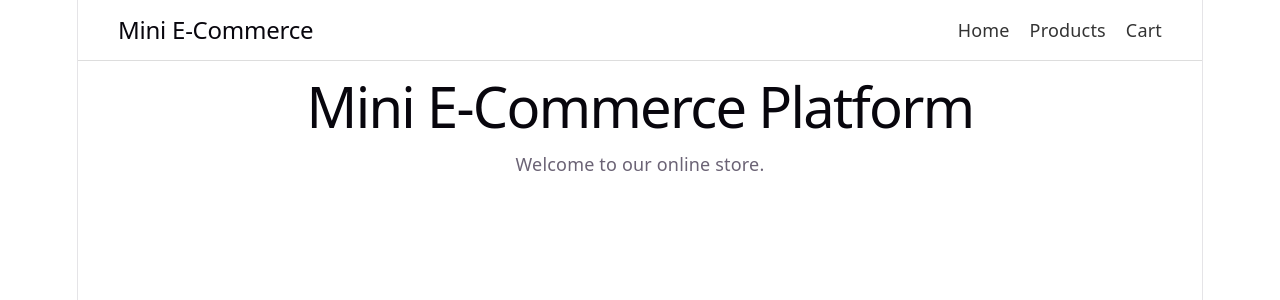
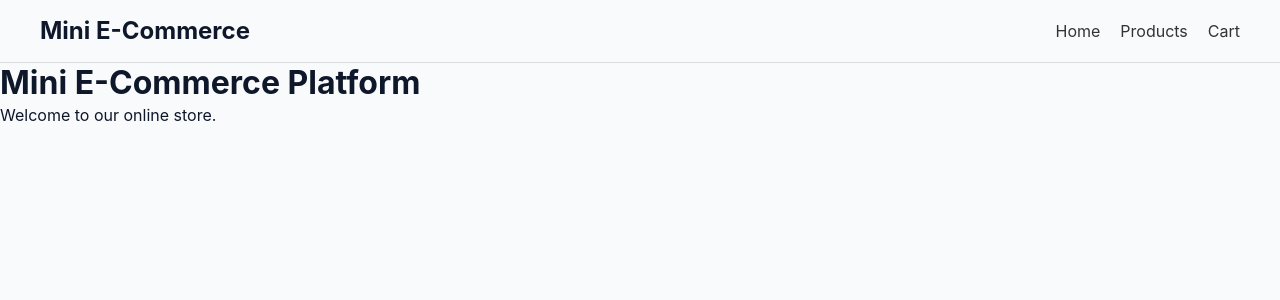
Before and after one commit to ibrahimshair/mini-ecommerce-platform, a React app in the folder frontend/: page / in a window 1280 px wide. Shown: the top 300 px of the page. Built offline with nearby package versions, Linux system fonts and the light colour scheme; the HTML template or start-up script is replaced by a standard one.

Commit message:
style(frontend): establish modern design system and css design tokens

```diff
--- a/frontend/src/index.css
+++ b/frontend/src/index.css
@@ -1,111 +1,181 @@
 :root {
-  --text: #6b6375;
-  --text-h: #08060d;
-  --bg: #fff;
-  --border: #e5e4e7;
-  --code-bg: #f4f3ec;
-  --accent: #aa3bff;
-  --accent-bg: rgba(170, 59, 255, 0.1);
-  --accent-border: rgba(170, 59, 255, 0.5);
-  --social-bg: rgba(244, 243, 236, 0.5);
-  --shadow:
-    rgba(0, 0, 0, 0.1) 0 10px 15px -3px, rgba(0, 0, 0, 0.05) 0 4px 6px -2px;
+  /* Color Palette */
+  --primary: #4f46e5;
+  --primary-hover: #4338ca;
+  --primary-light: #eef2ff;
+  --primary-dark: #3730a3;
+  --secondary: #0ea5e9;
+  --accent: #f59e0b;
+  --success: #10b981;
+  --danger: #ef4444;
 
-  --sans: system-ui, 'Segoe UI', Roboto, sans-serif;
-  --heading: system-ui, 'Segoe UI', Roboto, sans-serif;
-  --mono: ui-monospace, Consolas, monospace;
+  /* Neutral Colors */
+  --bg-main: #f8fafc;
+  --bg-surface: #ffffff;
+  --bg-subtle: #f1f5f9;
+  --border-color: #e2e8f0;
+  --border-focus: #818cf8;
 
-  font: 18px/145% var(--sans);
-  letter-spacing: 0.18px;
-  color-scheme: light dark;
-  color: var(--text);
-  background: var(--bg);
-  font-synthesis: none;
-  text-rendering: optimizeLegibility;
-  -webkit-font-smoothing: antialiased;
-  -moz-osx-font-smoothing: grayscale;
+  /* Typography Colors */
+  --text-primary: #0f172a;
+  --text-secondary: #475569;
+  --text-muted: #94a3b8;
+  --text-inverse: #ffffff;
 
-  @media (max-width: 1024px) {
-    font-size: 16px;
-  }
+  /* Shadows */
+  --shadow-sm: 0 1px 2px 0 rgb(0 0 0 / 0.05);
+  --shadow-md: 0 4px 6px -1px rgb(0 0 0 / 0.1), 0 2px 4px -2px rgb(0 0 0 / 0.1);
+  --shadow-lg: 0 10px 15px -3px rgb(0 0 0 / 0.1), 0 4px 6px -4px rgb(0 0 0 / 0.1);
+  --shadow-hover: 0 20px 25px -5px rgb(0 0 0 / 0.1), 0 8px 10px -6px rgb(0 0 0 / 0.1);
+
+  /* Radius & Transitions */
+  --radius-sm: 6px;
+  --radius-md: 10px;
+  --radius-lg: 16px;
+  --radius-full: 9999px;
+  --transition: all 0.2s cubic-bezier(0.4, 0, 0.2, 1);
+
+  /* Layout */
+  --font-family: -apple-system, BlinkMacSystemFont, 'Segoe UI', Roboto, Helvetica, Arial, sans-serif;
+  --max-width: 1200px;
 }
 
-@media (prefers-color-scheme: dark) {
-  :root {
-    --text: #9ca3af;
-    --text-h: #f3f4f6;
-    --bg: #16171d;
-    --border: #2e303a;
-    --code-bg: #1f2028;
-    --accent: #c084fc;
-    --accent-bg: rgba(192, 132, 252, 0.15);
-    --accent-border: rgba(192, 132, 252, 0.5);
-    --social-bg: rgba(47, 48, 58, 0.5);
-    --shadow:
-      rgba(0, 0, 0, 0.4) 0 10px 15px -3px, rgba(0, 0, 0, 0.25) 0 4px 6px -2px;
-  }
+*, *::before, *::after {
+  box-sizing: border-box;
+  margin: 0;
+  padding: 0;
+}
 
-  #social .button-icon {
-    filter: invert(1) brightness(2);
-  }
+html {
+  font-size: 16px;
+  scroll-behavior: smooth;
 }
 
 body {
-  margin: 0;
+  font-family: var(--font-family);
+  background-color: var(--bg-main);
+  color: var(--text-primary);
+  line-height: 1.5;
+  -webkit-font-smoothing: antialiased;
 }
 
 #root {
-  width: 1126px;
-  max-width: 100%;
-  margin: 0 auto;
-  text-align: center;
-  border-inline: 1px solid var(--border);
-  min-height: 100svh;
+  min-height: 100vh;
   display: flex;
   flex-direction: column;
-  box-sizing: border-box;
 }
 
-h1,
-h2 {
-  font-family: var(--heading);
-  font-weight: 500;
-  color: var(--text-h);
+/* Container */
+.container {
+  width: 100%;
+  max-width: var(--max-width);
+  margin-left: auto;
+  margin-right: auto;
+  padding-left: 1.5rem;
+  padding-right: 1.5rem;
 }
 
-h1 {
-  font-size: 56px;
-  letter-spacing: -1.68px;
-  margin: 32px 0;
-  @media (max-width: 1024px) {
-    font-size: 36px;
-    margin: 20px 0;
-  }
-}
-h2 {
-  font-size: 24px;
-  line-height: 118%;
-  letter-spacing: -0.24px;
-  margin: 0 0 8px;
-  @media (max-width: 1024px) {
-    font-size: 20px;
-  }
-}
-p {
-  margin: 0;
+/* Typography Helpers */
+h1, h2, h3, h4, h5, h6 {
+  color: var(--text-primary);
+  font-weight: 700;
+  line-height: 1.25;
 }
 
-code,
-.counter {
-  font-family: var(--mono);
-  display: inline-flex;
-  border-radius: 4px;
-  color: var(--text-h);
+a {
+  color: inherit;
+  text-decoration: none;
+  transition: var(--transition);
 }
 
-code {
-  font-size: 15px;
-  line-height: 135%;
-  padding: 4px 8px;
-  background: var(--code-bg);
+/* Buttons */
+.btn {
+  display: inline-flex;
+  align-items: center;
+  justify-content: center;
+  gap: 0.5rem;
+  padding: 0.625rem 1.25rem;
+  font-size: 0.9375rem;
+  font-weight: 600;
+  border-radius: var(--radius-md);
+  border: 1px solid transparent;
+  cursor: pointer;
+  transition: var(--transition);
+  white-space: nowrap;
 }
+
+.btn-primary {
+  background-color: var(--primary);
+  color: var(--text-inverse);
+  box-shadow: var(--shadow-sm);
+}
+
+.btn-primary:hover {
+  background-color: var(--primary-hover);
+  box-shadow: var(--shadow-md);
+  transform: translateY(-1px);
+}
+
+.btn-secondary {
+  background-color: var(--primary-light);
+  color: var(--primary);
+}
+
+.btn-secondary:hover {
+  background-color: #e0e7ff;
+}
+
+.btn-outline {
+  background-color: transparent;
+  border-color: var(--border-color);
+  color: var(--text-primary);
+}
+
+.btn-outline:hover {
+  border-color: var(--primary);
+  color: var(--primary);
+  background-color: var(--bg-surface);
+}
+
+/* Badges */
+.badge {
+  display: inline-flex;
+  align-items: center;
+  padding: 0.25rem 0.625rem;
+  font-size: 0.75rem;
+  font-weight: 600;
+  border-radius: var(--radius-full);
+}
+
+.badge-primary {
+  background-color: var(--primary-light);
+  color: var(--primary);
+}
+
+.badge-accent {
+  background-color: #fef3c7;
+  color: #b45309;
+}
+
+.badge-success {
+  background-color: #d1fae5;
+  color: #065f46;
+}
+
+/* Section Heading */
+.section-header {
+  text-align: center;
+  margin-bottom: 2.5rem;
+}
+
+.section-title {
+  font-size: 1.875rem;
+  margin-bottom: 0.5rem;
+}
+
+.section-subtitle {
+  color: var(--text-secondary);
+  font-size: 1rem;
+  max-width: 600px;
+  margin: 0 auto;
+}
```
